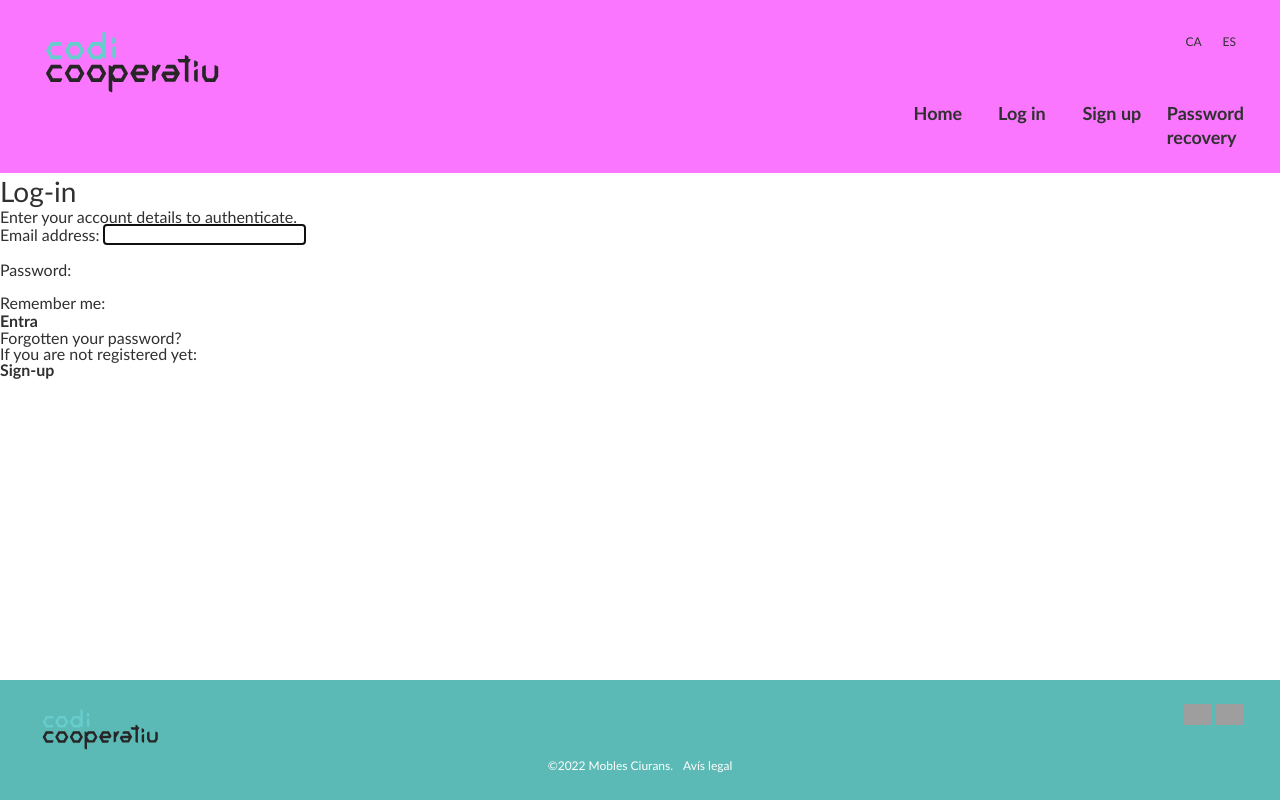
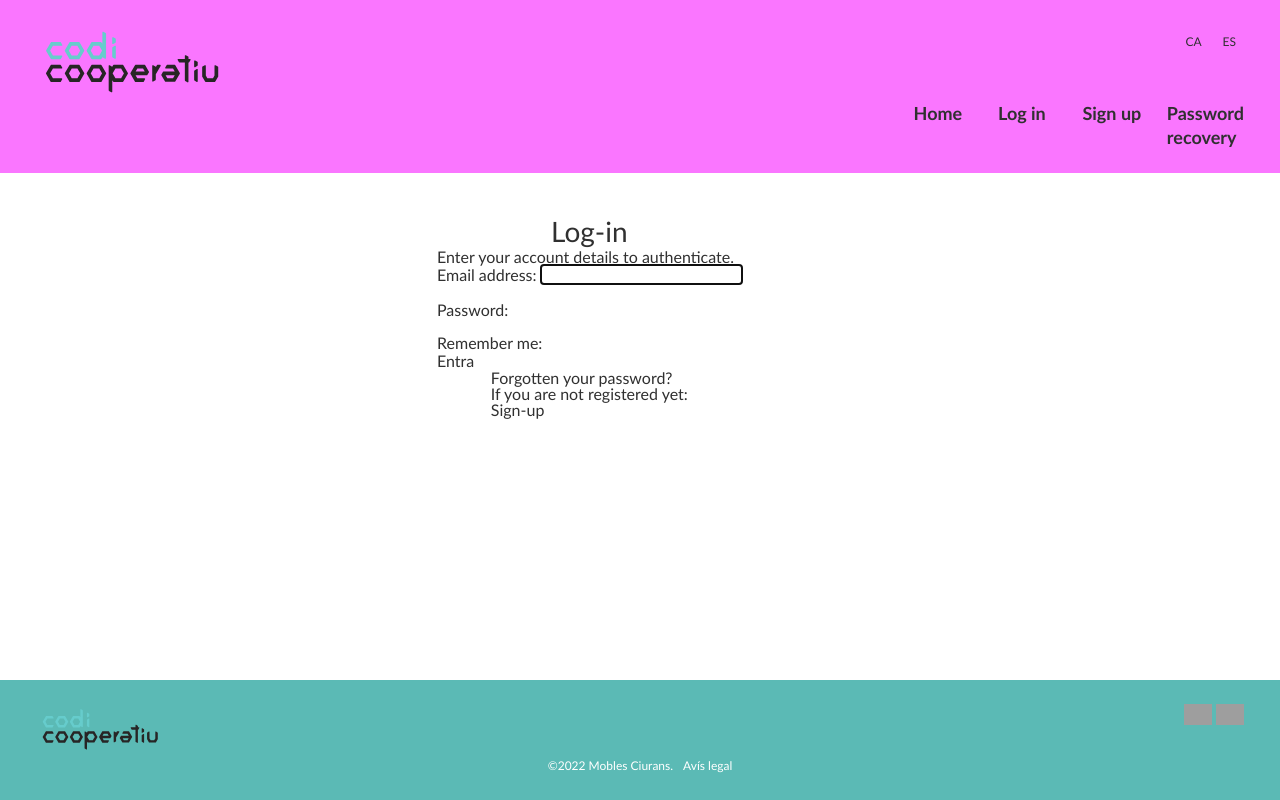
Before and after one commit to codicoop/boilerplate_django, a Django app: page /en/registration/sign-in/ in a window 1280 px wide. Run offline with Django 3.2, Linux system fonts and the light colour scheme; grey boxes are pictures that could not be loaded.

Commit message:
Basic grid on registration pages

```diff
--- a/src/assets/styles/sass/config/_grid.scss
+++ b/src/assets/styles/sass/config/_grid.scss
@@ -7,8 +7,6 @@ body {
   flex-direction: column;
 }
 
-main {
-}
 // En aquest cas en concret no es fan servir les
 // variables custom CSS com a media queries
 // sino media queries tradicionals
--- a/src/assets/styles/sass/config/_variables.scss
+++ b/src/assets/styles/sass/config/_variables.scss
@@ -1,6 +1,7 @@
 :root {
   // Basic Colors
   --white: #fff;
+  --whitish: hsl(300, 41%, 97%);
   --black: #000;
   --blackish: #303030;
   --grey: #808080;
@@ -13,4 +14,8 @@
   --primary-light: #fa76ff;
   --second: #5bbab5;
   --second-dark: #00524f;
+
+
+  // paddings
+  --padding-md: 24px 36px;
 }
--- a/src/assets/styles/sass/content/components/_footer.scss
+++ b/src/assets/styles/sass/content/components/_footer.scss
@@ -1,17 +1,10 @@
 // Dynamic variables
 
-.footer {
-  --padding-footer: 13px 20px;
-}
 .footer__social-icon {
   --width: 14px;
 }
 
 @media (min-width: 1024px) {
-
-  .footer {
-  --padding-footer: 24px 36px;
-  }
   .footer__social-icon {
     --width: 28px;
   }
@@ -20,7 +13,7 @@
 // Layout
 .footer {
   margin-top: auto;
-  padding: var(--padding-footer);
+  padding: var(--padding-header);
   background-color: var(--second);
   color: var(--white);
 
--- a/src/assets/styles/sass/content/components/_header.scss
+++ b/src/assets/styles/sass/content/components/_header.scss
@@ -1,22 +1,26 @@
 // Dynamic variables
 .header {
   --height-header: auto;
-  --padding-header: 13px 20px;
   --display-header: flex;
 
   .nav {
     --justify-content: center;
   }
 }
+.header, .footer {
+  --padding-header: 13px 20px;
+}
 
 @media (min-width: 1024px) {
   .header {
     --height-header: auto;
-    --padding-header: 24px 36px;
 
     .nav {
       --justify-content: space-between;
     }
+  }
+  .header, .footer {
+    --padding-header: 24px 36px;
   }
 }
 
--- /dev/null
+++ b/src/assets/styles/sass/content/pages/_login.scss
@@ -0,0 +1,19 @@
+// Dynamic variables
+
+
+
+// Layout
+.login {
+  padding-top: 40px;
+  padding-bottom: 40px;
+  justify-items: center;
+
+  &__preform {
+
+    }
+  .form {
+  }
+  &__afterform {
+
+  }
+}
--- a/src/assets/styles/sass/content/pages/pages.scss
+++ b/src/assets/styles/sass/content/pages/pages.scss
@@ -0,0 +1 @@
+@import './_login.scss'
--- a/src/assets/styles/styles.css
+++ b/src/assets/styles/styles.css
@@ -186,6 +186,7 @@ img {
 
 :root {
   --white: #fff;
+  --whitish: hsl(300, 41%, 97%);
   --black: #000;
   --blackish: #303030;
   --grey: #808080;
@@ -196,6 +197,7 @@ img {
   --primary-light: #fa76ff;
   --second: #5bbab5;
   --second-dark: #00524f;
+  --padding-md: 24px 36px;
 }
 
 body {
@@ -443,20 +445,26 @@ body {
 
 .header {
   --height-header: auto;
-  --padding-header: 13px 20px;
   --display-header: flex;
 }
 .header .nav {
   --justify-content: center;
 }
 
+.header, .footer {
+  --padding-header: 13px 20px;
+}
+
 @media (min-width: 1024px) {
   .header {
     --height-header: auto;
-    --padding-header: 24px 36px;
   }
   .header .nav {
     --justify-content: space-between;
+  }
+
+  .header, .footer {
+    --padding-header: 24px 36px;
   }
 }
 .header {
@@ -502,26 +510,18 @@ body {
   padding: 8px;
 }
 
-.footer {
-  --padding-footer: 13px 20px;
-}
-
 .footer__social-icon {
   --width: 14px;
 }
 
 @media (min-width: 1024px) {
-  .footer {
-    --padding-footer: 24px 36px;
-  }
-
   .footer__social-icon {
     --width: 28px;
   }
 }
 .footer {
   margin-top: auto;
-  padding: var(--padding-footer);
+  padding: var(--padding-header);
   background-color: var(--second);
   color: var(--white);
 }
@@ -543,4 +543,10 @@ body {
   gap: 10px;
 }
 
+.login {
+  padding-top: 40px;
+  padding-bottom: 40px;
+  justify-items: center;
+}
+
 /*# sourceMappingURL=styles.css.map */
--- a/src/templates/base.html
+++ b/src/templates/base.html
@@ -87,7 +87,7 @@
     </div>
   </header>
 
-  <main class="main">
+  <main class="main {% block mainclasses %}{% endblock %}">
     {% block main %}
     {% endblock %}
   </main>
--- a/src/templates/registration/login.html
+++ b/src/templates/registration/login.html
@@ -1,8 +1,19 @@
 {% extends "../base_form.html" %}
 {% load i18n %}
 
+{# Blocks de base.html #}
+{% block page_title %}{% translate "Log in" %}{% endblock %}
+{% block bodyclasses %}{% endblock %}
+{% block mainclasses %} login grid-1 {% endblock %}
+{% block extra_js %}{% endblock %}
+
+{# Blocks de base_form.html #}
+{% block form_classes %} grid-item-4-9 {% endblock %}
+
 {% block before_form_content %}
+<div class="login__preform grid-item-4-9">
   <h2>{% translate "Log-in" %}</h2>
+</div>
 {% endblock %}
 
 {% block form_introduction %}
@@ -11,17 +22,19 @@
 
 {% block form_fields %}
   {{ form.as_p }}
-  <input class="form__submit btn--round text-md is-bold" type="submit" value="Entra">
+  <input class="form__submit" type="submit" value="Entra">
 {% endblock %}
 
 {% block after_form_content %}
+<div class="login__afterform grid-item-4-9">
   <a href="{% url 'registration:password_reset' %}">
     {% translate "Forgotten your password?" %}
   </a>
   <p>{% translate "If you are not registered yet:" %}</p>
   <a href="{% url 'registration:signup' %}">
-  <div class="singup__btn btn--round text-xmd is-bold">
+    <div class="">
       <p>{% translate "Sign-up" %}</p>
     </div>
   </a>
+</div>
 {% endblock %}
```
Also changed, not shown: src/templates/registration/password_reset_form.html (+7 -0 lines), src/templates/registration/signup.html (+8 -1 lines), 1 other file. Lines whose indentation alone changed are shown as unchanged.
